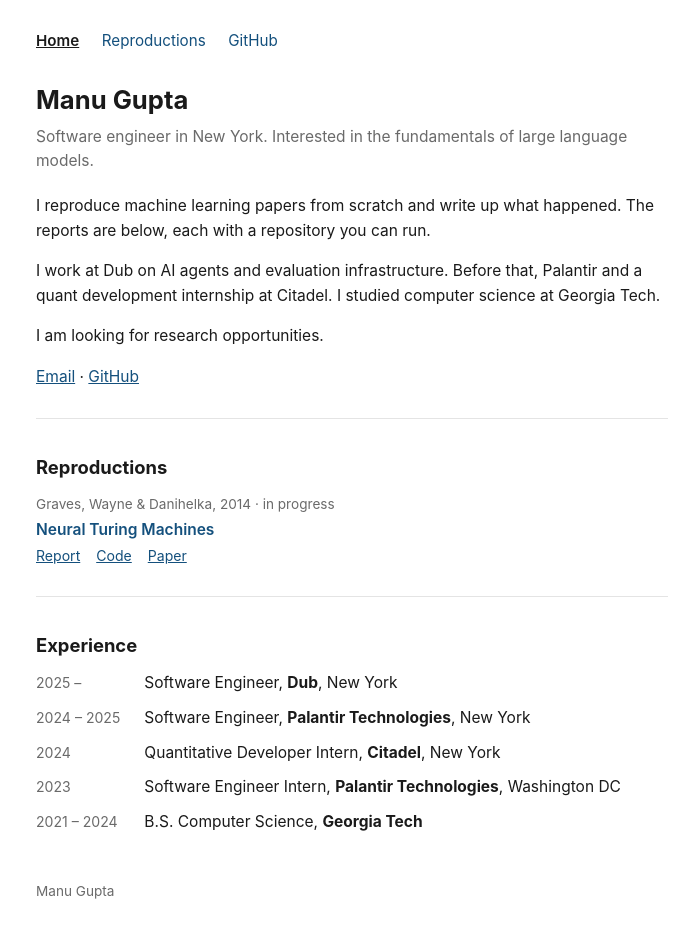
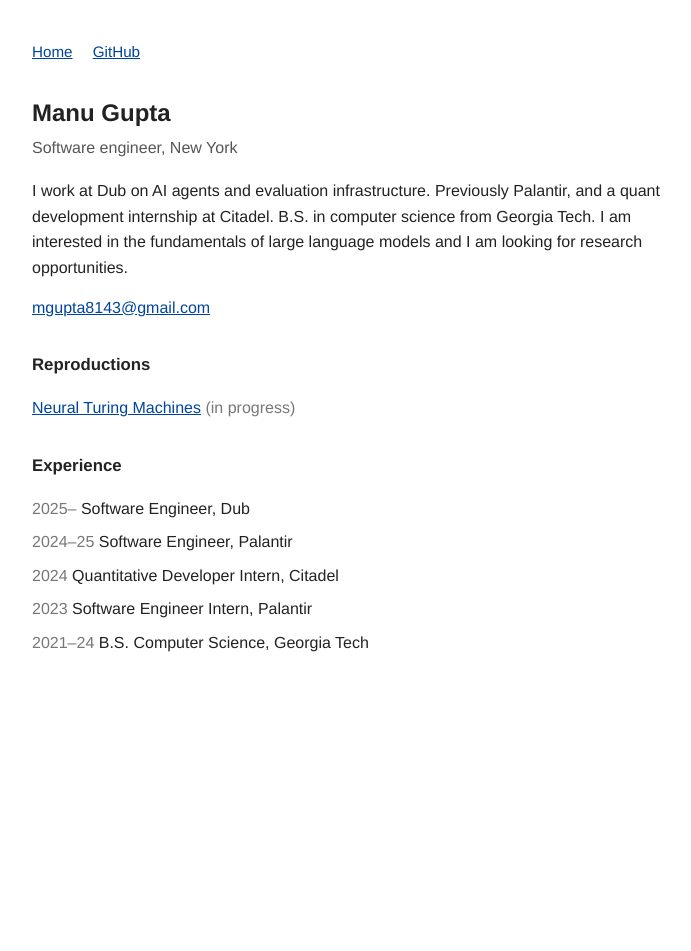
Before and after one commit to mgupta8143/mgupta8143.github.io, a Jekyll site: the page built from index.md, in a window 1280 px wide. Shown: the whole page, without its empty margins (288-979 px from the left). Built offline with Jekyll 4.4.1, drawn with Linux system fonts in a browser that asks for light colours; our own code applies the rules of GitHub Pages for plain Markdown files; after the commit the page ends 900 px from its top, so only the background shows below that.

Commit message:
Strip the site back to plain text
Co-Authored-By: Claude Opus 5 <noreply@anthropic.com>

```diff
--- a/_layouts/default.html
+++ b/_layouts/default.html
@@ -4,18 +4,13 @@
   <meta charset="utf-8">
   <meta name="viewport" content="width=device-width, initial-scale=1">
   <title>{% if page.url != "/" %}{{ page.title }} - {{ site.title }}{% else %}{{ site.title }}{% endif %}</title>
-  <meta name="description" content="{{ page.summary | default: site.description }}">
   <link rel="stylesheet" href="{{ '/assets/style.css' | relative_url }}?v={{ site.time | date: '%s' }}">
 </head>
 <body>
-<div class="wrap">
-  <nav class="top">
-    <a href="{{ '/' | relative_url }}"{% if page.url == "/" %} class="here"{% endif %}>Home</a>
-    <a href="{{ '/reproductions/' | relative_url }}"{% if page.url contains "/reproductions" %} class="here"{% endif %}>Reproductions</a>
-    <a href="https://github.com/{{ site.github_username }}">GitHub</a>
-  </nav>
-  {{ content }}
-  <footer class="site">{{ site.title }}</footer>
-</div>
+<nav>
+  <a href="{{ '/' | relative_url }}">Home</a>
+  <a href="https://github.com/{{ site.github_username }}">GitHub</a>
+</nav>
+{{ content }}
 </body>
 </html>
--- a/assets/style.css
+++ b/assets/style.css
@@ -1,67 +1,27 @@
-:root {
-  --bg: #ffffff;
-  --ink: #1a1a1a;
-  --muted: #6a6a6a;
-  --line: #e4e4e4;
-  --link: #14507d;
-  --code-bg: #f4f4f4;
+body {
+  margin: 0 auto;
+  max-width: 40rem;
+  padding: 40px 20px 80px;
+  background: #fff;
+  color: #222;
+  font: 16px/1.6 Helvetica, Arial, sans-serif;
 }
-* { box-sizing: border-box; }
-body {
-  margin: 0;
-  background: var(--bg);
-  color: var(--ink);
-  font: 16px/1.6 -apple-system, BlinkMacSystemFont, "Segoe UI", Helvetica, Arial, sans-serif;
-  -webkit-text-size-adjust: 100%;
-}
-.wrap { max-width: 42rem; margin: 0 auto; padding: 0 20px; }
-a { color: var(--link); }
-
-/* nav */
-nav.top { padding: 28px 0 0; }
-nav.top a { margin-right: 18px; text-decoration: none; font-size: .95rem; }
-nav.top a:hover, nav.top a.here { text-decoration: underline; }
-nav.top a.here { color: var(--ink); font-weight: 600; }
-
-/* text */
-h1 { font-size: 1.6rem; margin: 26px 0 4px; }
-h2 { font-size: 1.15rem; margin: 34px 0 10px; }
-h3 { font-size: 1rem; margin: 24px 0 6px; }
-p, li { font-size: .97rem; }
-.subtitle { color: var(--muted); margin: 0 0 20px; }
-hr { border: none; border-top: 1px solid var(--line); margin: 28px 0; }
-footer.site { color: var(--muted); font-size: .85rem; padding: 36px 0 48px; }
-
-/* list of reproductions, formatted like a publication list */
-ol.entries { list-style: none; padding: 0; margin: 0; }
-ol.entries li { margin-bottom: 22px; }
-.entry-venue { font-size: .85rem; color: var(--muted); }
-.entry-title { font-weight: 600; display: block; margin: 1px 0; }
-.entry-title a { text-decoration: none; }
-.entry-title a:hover { text-decoration: underline; }
-.entry-note { font-size: .92rem; margin: 2px 0 3px; }
-.entry-links { font-size: .88rem; }
-.entry-links a { margin-right: 12px; }
-
-/* reproduction page */
-.paper-meta { font-size: .9rem; color: var(--muted); margin: 0 0 24px; }
-.paper-meta a { color: var(--link); }
+a { color: #00449e; }
+h1 { font-size: 1.5rem; font-weight: 600; margin: 0 0 2px; }
+h2 { font-size: 1.05rem; font-weight: 600; margin: 32px 0 8px; }
+h3 { font-size: 1rem; font-weight: 600; margin: 22px 0 6px; }
+p { margin: 0 0 14px; }
+.role { color: #555; margin: 0 0 18px; }
+nav { margin-bottom: 30px; font-size: .95rem; }
+nav a { margin-right: 16px; }
+ul { padding-left: 18px; }
+ul.bare { list-style: none; padding: 0; }
+ul.bare li { margin-bottom: 8px; }
+.date { color: #777; }
 img { max-width: 100%; height: auto; }
-figure { margin: 22px 0; }
-figcaption { font-size: .85rem; color: var(--muted); margin-top: 6px; }
-code, pre { font-family: ui-monospace, Menlo, Consolas, monospace; font-size: .85em; }
-code { background: var(--code-bg); padding: 1px 4px; border-radius: 3px; }
-pre { background: var(--code-bg); border: 1px solid var(--line); border-radius: 4px; padding: 12px 14px; overflow-x: auto; }
-pre code { background: none; padding: 0; }
-table { border-collapse: collapse; width: 100%; font-size: .9rem; margin: 16px 0; }
-th, td { text-align: left; padding: 6px 12px 6px 0; border-bottom: 1px solid var(--line); }
-th { font-weight: 600; }
-blockquote { margin: 18px 0; padding-left: 16px; border-left: 3px solid var(--line); color: var(--muted); }
-
-/* plain lists, e.g. experience */
-ul.plain { list-style: none; padding: 0; margin: 0; }
-ul.plain li { margin-bottom: 10px; }
-ul.plain .when { display: inline-block; min-width: 6.5rem; color: var(--muted); font-size: .88rem; }
-@media (max-width: 480px) {
-  ul.plain .when { display: block; min-width: 0; }
-}
+code, pre { font-family: Menlo, Consolas, monospace; font-size: .85em; }
+pre { background: #f6f6f6; padding: 12px; overflow-x: auto; }
+pre code { background: none; }
+table { border-collapse: collapse; margin: 14px 0; font-size: .95rem; }
+th, td { text-align: left; padding: 4px 18px 4px 0; border-bottom: 1px solid #eee; }
+hr { border: none; border-top: 1px solid #eee; margin: 32px 0; }
--- a/index.md
+++ b/index.md
@@ -4,49 +4,30 @@ layout: default
 
 # Manu Gupta
 
-<p class="subtitle">Software engineer in New York. Interested in the fundamentals of large language models.</p>
+<p class="role">Software engineer, New York</p>
 
-<!-- Rewrite this in your own words. A few sentences: what you work on, what you want to work on. -->
+<!-- Replace this paragraph with your own. -->
+I work at Dub on AI agents and evaluation infrastructure. Previously Palantir, and a quant
+development internship at Citadel. B.S. in computer science from Georgia Tech. I am interested in
+the fundamentals of large language models and I am looking for research opportunities.
 
-I reproduce machine learning papers from scratch and write up what happened. The reports are below,
-each with a repository you can run.
-
-I work at Dub on AI agents and evaluation infrastructure. Before that, Palantir and a quant
-development internship at Citadel. I studied computer science at Georgia Tech.
-
-I am looking for research opportunities.
-
-<p><a href="mailto:mgupta8143@gmail.com">Email</a> &middot;
-<a href="https://github.com/mgupta8143">GitHub</a></p>
-
-<hr>
+<p><a href="mailto:mgupta8143@gmail.com">mgupta8143@gmail.com</a></p>
 
 ## Reproductions
 
-<ol class="entries">
+<ul class="bare">
 {% assign entries = site.reproductions | sort: "date" | reverse %}
 {% for entry in entries %}
-  <li>
-    <span class="entry-venue">{{ entry.paper }}{% if entry.status %} &middot; {{ entry.status }}{% endif %}</span>
-    <span class="entry-title"><a href="{{ entry.url | relative_url }}">{{ entry.title }}</a></span>
-    {% if entry.summary %}<p class="entry-note">{{ entry.summary }}</p>{% endif %}
-    <span class="entry-links">
-      <a href="{{ entry.url | relative_url }}">Report</a>
-      {% if entry.code %}<a href="{{ entry.code }}">Code</a>{% endif %}
-      {% if entry.paper_url %}<a href="{{ entry.paper_url }}">Paper</a>{% endif %}
-    </span>
-  </li>
+  <li><a href="{{ entry.url | relative_url }}">{{ entry.title }}</a>{% if entry.status %} <span class="date">({{ entry.status }})</span>{% endif %}</li>
 {% endfor %}
-</ol>
-
-<hr>
+</ul>
 
 ## Experience
 
-<ul class="plain">
-  <li><span class="when">2025 &ndash;</span> Software Engineer, <strong>Dub</strong>, New York</li>
-  <li><span class="when">2024 &ndash; 2025</span> Software Engineer, <strong>Palantir Technologies</strong>, New York</li>
-  <li><span class="when">2024</span> Quantitative Developer Intern, <strong>Citadel</strong>, New York</li>
-  <li><span class="when">2023</span> Software Engineer Intern, <strong>Palantir Technologies</strong>, Washington DC</li>
-  <li><span class="when">2021 &ndash; 2024</span> B.S. Computer Science, <strong>Georgia Tech</strong></li>
+<ul class="bare">
+  <li><span class="date">2025&ndash;</span> Software Engineer, Dub</li>
+  <li><span class="date">2024&ndash;25</span> Software Engineer, Palantir</li>
+  <li><span class="date">2024</span> Quantitative Developer Intern, Citadel</li>
+  <li><span class="date">2023</span> Software Engineer Intern, Palantir</li>
+  <li><span class="date">2021&ndash;24</span> B.S. Computer Science, Georgia Tech</li>
 </ul>
```
Also changed, not shown: _layouts/reproduction.html (+1 -6 lines), reproductions.md (deleted, +0 -23 lines).
